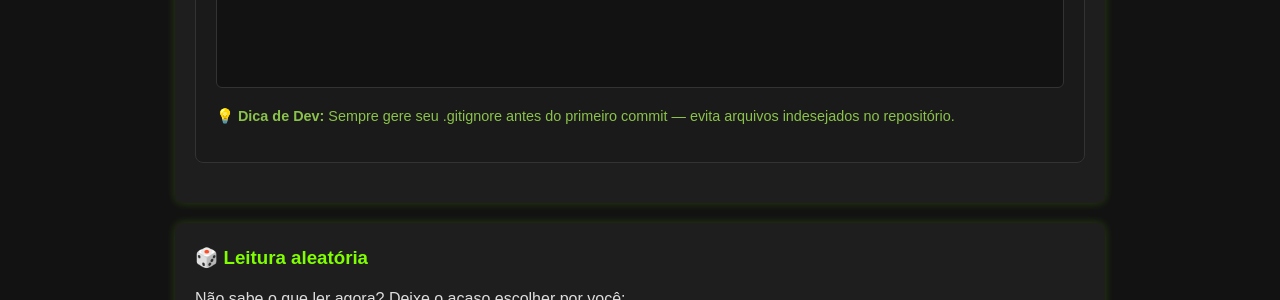
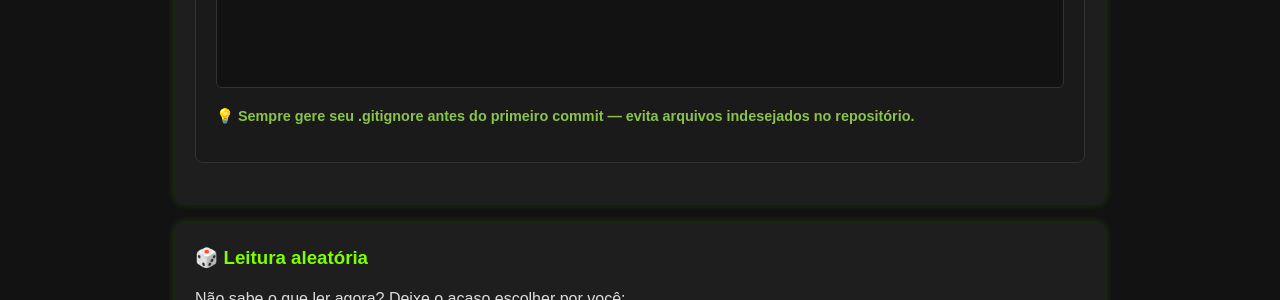
Before and after one commit to Piolinux/piolinux-site, a Jekyll site: the page built from _pages/_tools/gerador-de-gitignore-node-python-java-vs-code.html, in a window 1280 px wide. Shown: the part 887-1187 px from the top of the page. Built offline with Jekyll 4.4.1, drawn with Linux system fonts in a browser that asks for light colours.

Commit message:
Update gitignore-generator.html

```diff
--- a/_includes/tool-templates/gitignore-generator.html
+++ b/_includes/tool-templates/gitignore-generator.html
@@ -47,7 +47,7 @@
   </div>
 
   <p style="font-size: 0.9em; color: #8bc34a; margin-top: 16px;">
-    💡 <strong>Dica de Dev:</strong> Sempre gere seu .gitignore antes do primeiro commit — evita arquivos indesejados no repositório.
+    💡 <strong> Sempre gere seu .gitignore antes do primeiro commit — evita arquivos indesejados no repositório.</strong>
   </p>
 </div>
 
```
